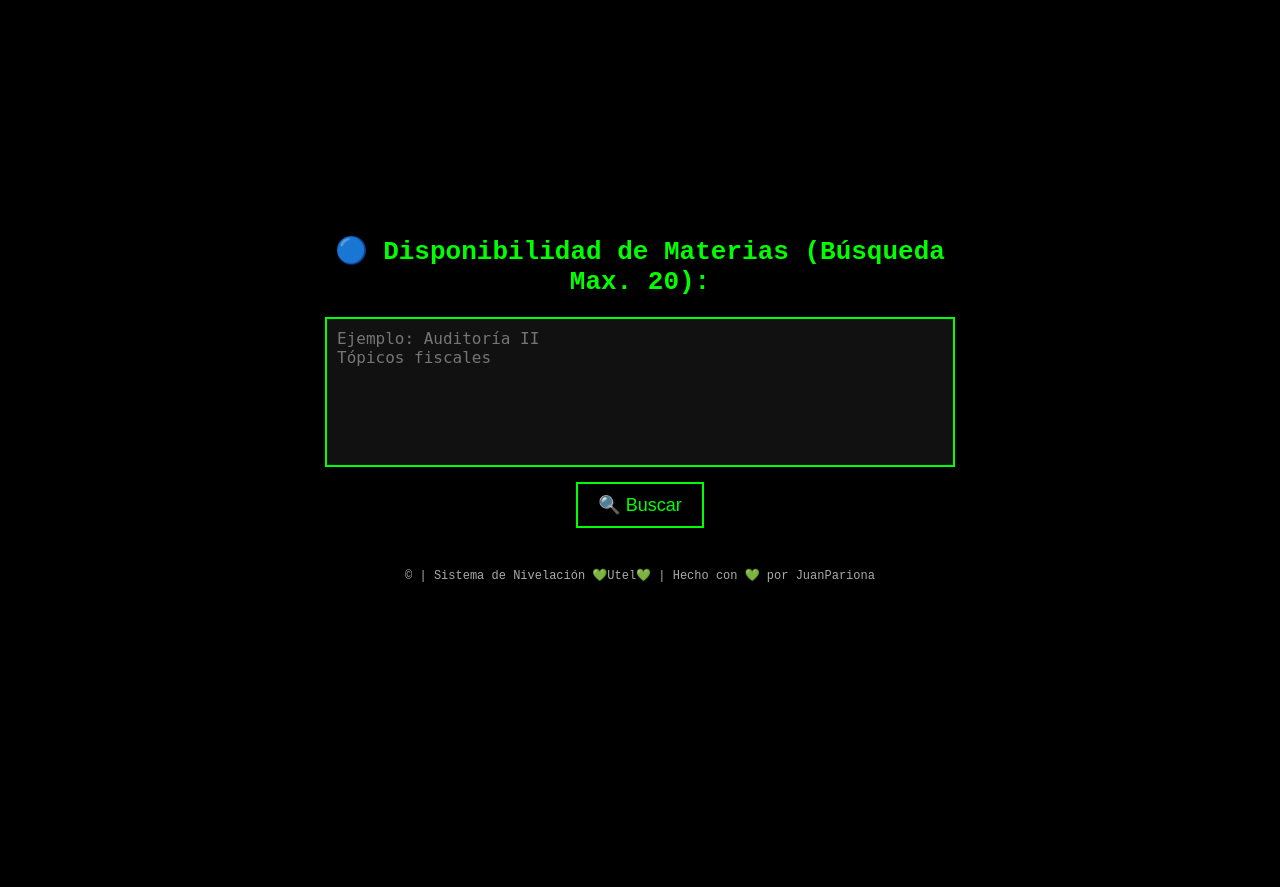
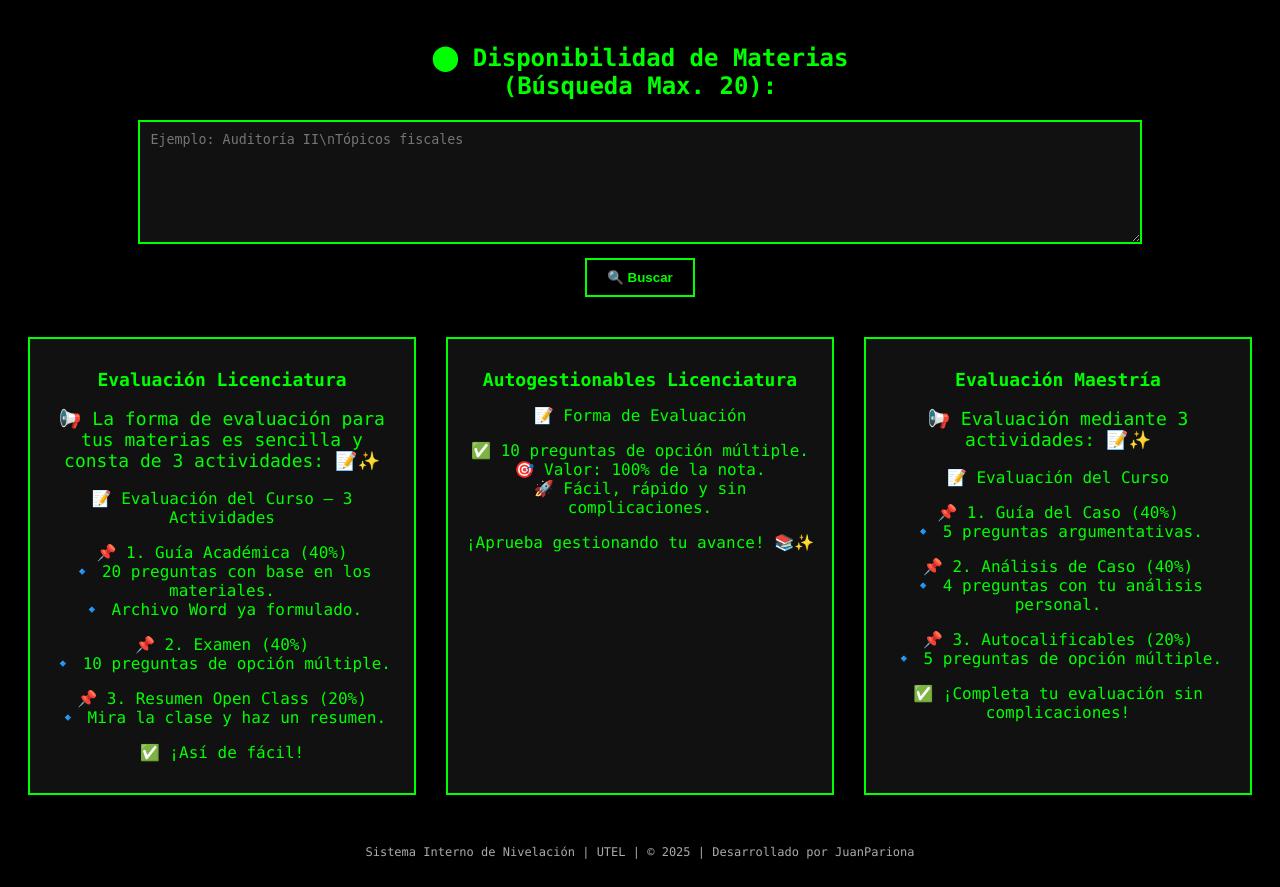
Before and after one commit to IngJuank23/buscador-materias-no-aprobadas, a Flask app: page / in a window 1280 px wide. Before the commit the page ends 582 px from the top, so only its background shows below. Run offline with Flask 3, Linux system fonts and the light colour scheme.

Commit message:
index.html

```diff
--- a/templates/index.html
+++ b/templates/index.html
@@ -2,106 +2,114 @@
 <html lang="es">
 <head>
     <meta charset="UTF-8">
+    <meta name="viewport" content="width=device-width, initial-scale=1.0">
     <title>Disponibilidad de Materias</title>
     <style>
-    * {
-      box-sizing: border-box;
+        body {
+            background-color: #000;
+            color: #00ff00;
+            font-family: Consolas, monospace;
+            text-align: center;
+            padding: 20px;
         }
-
-    html, body {
-      margin: 0;
-      padding: 0;
-      height: 100%;
-      background-color: #000;
-      font-family: 'Courier New', Courier, monospace;
-      color: #00FF00;
-      display: flex;
-      align-items: center;
-      justify-content: center;
+        h1 {
+            font-size: 24px;
+            font-weight: bold;
         }
-
-    .container {
-      text-align: center;
-      max-width: 700px;
-      width: 90%;
+        .search-box {
+            margin: 20px auto;
         }
-
-    h1 {
-      font-size: 26px;
-      margin-bottom: 20px;
+        textarea {
+            width: 80%;
+            height: 100px;
+            background: #111;
+            color: #00ff00;
+            border: 2px solid #00ff00;
+            padding: 10px;
         }
-
-    textarea {
-      width: 100%;
-      height: 150px;
-      background-color: #111;
-      color: #00FF00;
-      border: 2px solid #00FF00;
-      padding: 10px;
-      font-size: 16px;
-      resize: none;
-    }
-
         button {
             background-color: #000;
-      color: #00FF00;
-      border: 2px solid #00FF00;
+            border: 2px solid #00ff00;
+            color: #00ff00;
             padding: 10px 20px;
-      font-size: 18px;
-      cursor: pointer;
             margin-top: 10px;
+            font-weight: bold;
         }
-
-    button:hover {
-      background-color: #00FF00;
-      color: #000;
+        .sections {
+            display: flex;
+            justify-content: center;
+            gap: 30px;
+            flex-wrap: wrap;
+            margin-top: 40px;
         }
-
-    ul {
-      margin-top: 20px;
-      list-style-type: none;
-      padding-left: 0;
-      text-align: left;
+        .section {
+            flex: 1;
+            min-width: 250px;
+            border: 2px solid #00ff00;
+            padding: 15px;
+            background: #111;
         }
-
-    li {
-      margin-bottom: 8px;
-      color: #00FF00;
-    }
-
-    .error {
-      color: red;
-      margin-top: 20px;
-    }
-
         .footer {
-      margin-top: 40px;
+            margin-top: 50px;
             font-size: 12px;
             color: #aaa;
+        }
+        .section h2 {
+            font-size: 18px;
+            font-weight: bold;
+            margin-bottom: 10px;
+        }
+        .emoji {
+            font-size: 18px;
         }
     </style>
 </head>
 <body>
-  <div class="container">
-    <h1>🔵 Disponibilidad de Materias (Búsqueda Max. 20):</h1>
-    <form method="POST">
-      <textarea name="materias" placeholder="Ejemplo: Auditoría II&#10;Tópicos fiscales" required></textarea><br>
-      <button type="submit">🔍 Buscar</button>
-    </form>
+    <h1>⬤ Disponibilidad de Materias <br>(Búsqueda Max. 20):</h1>
+    <div class="search-box">
+        <textarea placeholder="Ejemplo: Auditoría II\nTópicos fiscales"></textarea><br>
+        <button>🔍 Buscar</button>
+    </div>
 
-    {% if resultados %}
-      <ul>
-        {% for r in resultados %}
-          <li><strong>{{ r.nombre }}</strong> ({{ r.clave }}) – Nivelación por {{ r.nivelacion }}</li>
-        {% endfor %}
-      </ul>
-    {% elif mensaje %}
-      <p class="error">{{ mensaje }}</p>
-    {% endif %}
+    <div class="sections">
+        <div class="section">
+            <h2>Evaluación Licenciatura</h2>
+            <p class="emoji">📢 La forma de evaluación para tus materias es sencilla y consta de 3 actividades: 📝✨
+            </p>
+            <p>📝 Evaluación del Curso – 3 Actividades</p>
+            <p>📌 1. Guía Académica (40%)<br>
+               🔹 20 preguntas con base en los materiales.<br>
+               🔹 Archivo Word ya formulado.</p>
+            <p>📌 2. Examen (40%)<br>
+               🔹 10 preguntas de opción múltiple.</p>
+            <p>📌 3. Resumen Open Class (20%)<br>
+               🔹 Mira la clase y haz un resumen.</p>
+            <p>✅ ¡Así de fácil!</p>
+        </div>
+        <div class="section">
+            <h2>Autogestionables Licenciatura</h2>
+            <p>📝 Forma de Evaluación</p>
+            <p>✅ 10 preguntas de opción múltiple.<br>
+               🎯 Valor: 100% de la nota.<br>
+               🚀 Fácil, rápido y sin complicaciones.</p>
+            <p>¡Aprueba gestionando tu avance! 📚✨</p>
+        </div>
+        <div class="section">
+            <h2>Evaluación Maestría</h2>
+            <p class="emoji">📢 Evaluación mediante 3 actividades: 📝✨</p>
+            <p>📝 Evaluación del Curso</p>
+            <p>📌 1. Guía del Caso (40%)<br>
+               🔹 5 preguntas argumentativas.</p>
+            <p>📌 2. Análisis de Caso (40%)<br>
+               🔹 4 preguntas con tu análisis personal.</p>
+            <p>📌 3. Autocalificables (20%)<br>
+               🔹 5 preguntas de opción múltiple.</p>
+            <p>✅ ¡Completa tu evaluación sin complicaciones!</p>
+        </div>
+    </div>
 
     <div class="footer">
-      © {{ year }} | Sistema de Nivelación 💚Utel💚 | Hecho con 💚 por JuanPariona
-    </div>
+        Sistema Interno de Nivelación | UTEL | &copy; 2025 | Desarrollado por JuanPariona
     </div>
 </body>
 </html>
```
Lines whose indentation alone changed are shown as unchanged.
